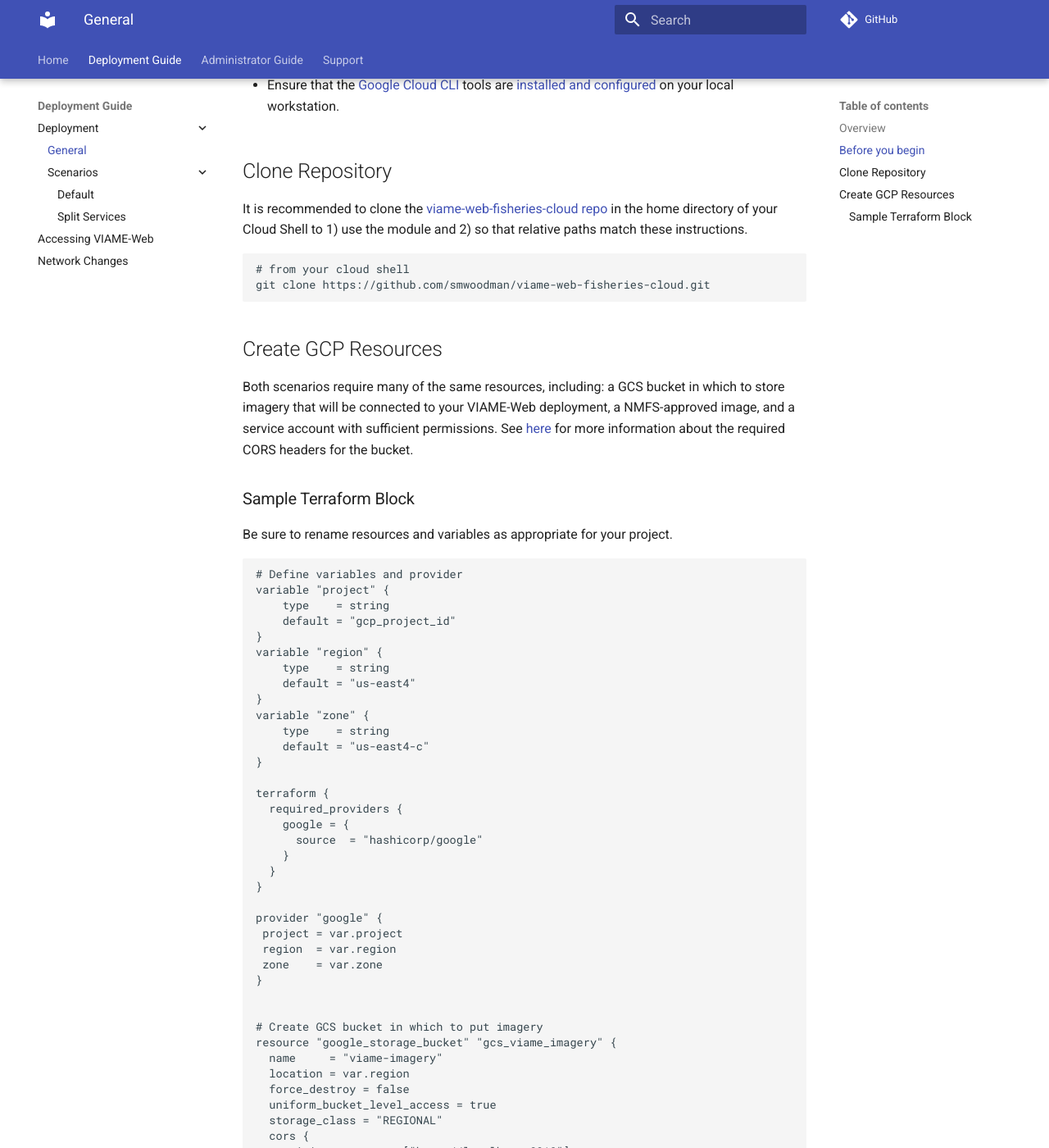
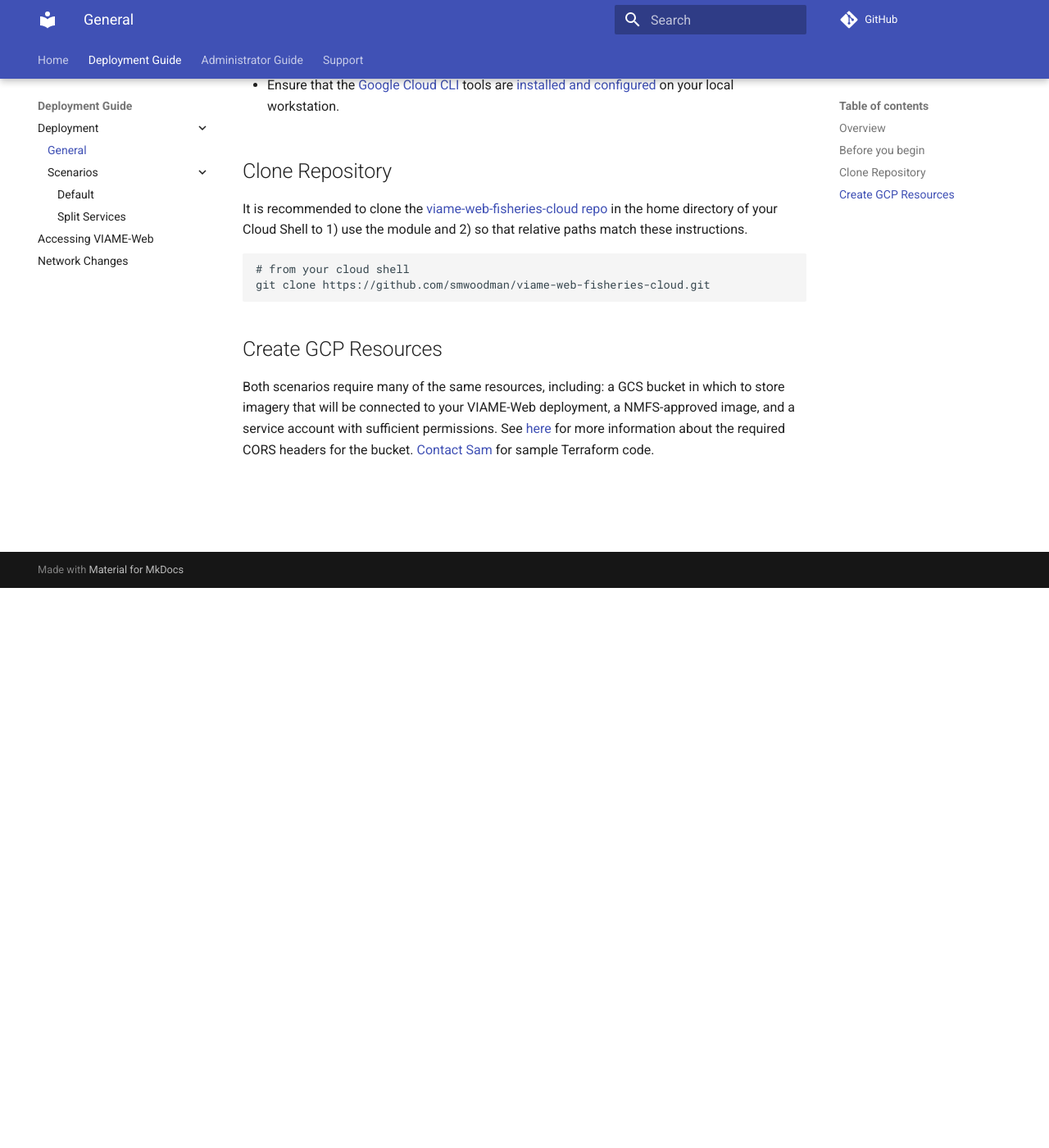
Before and after one commit to SWFSC/viame-web-noaa-gcp, an MkDocs documentation site: the page built from docs/deployment-general.md, in a window 1280 px wide and 1400 px high, scrolled down 683 px. Shown: the whole window at 82% size. Built offline with MkDocs 1.6.1 and Material for MkDocs 9.7.7, drawn with Linux system fonts in a browser that asks for light colours; comment, search, counter and statistics services are not loaded; some of the changed text lies outside the part shown.

Commit message:
rm tf code

````diff
--- a/docs/deployment-general.md
+++ b/docs/deployment-general.md
@@ -30,77 +30,4 @@
 
 ## Create GCP Resources
 
-Both scenarios require many of the same resources, including: a GCS bucket in which to store imagery that will be connected to your VIAME-Web deployment, a NMFS-approved image, and a service account with sufficient permissions. See  [here](https://kitware.github.io/dive/Deployment-Storage/#setting-up-cors) for more information about the required CORS headers for the bucket.
-
-### Sample Terraform Block
-
-Be sure to rename resources and variables as appropriate for your project.
-
-``` terraform
-# Define variables and provider
-variable "project" {
-    type    = string
-    default = "gcp_project_id"
-}
-variable "region" {
-    type    = string
-    default = "us-east4"
-}
-variable "zone" {
-    type    = string
-    default = "us-east4-c"
-}
-
-terraform {
-  required_providers {
-    google = {
-      source  = "hashicorp/google"
-    }
-  }
-}
-
-provider "google" {
- project = var.project
- region  = var.region
- zone    = var.zone
-}
-
-
-# Create GCS bucket in which to put imagery
-resource "google_storage_bucket" "gcs_viame_imagery" {
-  name     = "viame-imagery"
-  location = var.region
-  force_destroy = false
-  uniform_bucket_level_access = true
-  storage_class = "REGIONAL"
-  cors {
-    origin          = ["http://localhost:8010"]
-    method          = ["GET", "PUT", "POST", "DELETE"]
-    response_header = ["Content-Type"]
-    max_age_seconds = 3600
-  }
-}
-
-# Create data object for image
-data "google_compute_image" "nmfs_hardened_image" {
-  name  = "ubuntu-2004pro-cis-hardened-v4"
-  project = "nmfs-trusted-images"
-}
-
-# Create service account and assign permissions
-resource "google_service_account" "vm_sa1" {
-  account_id   = "vm-sa1"
-  display_name = "vm-sa1"
-}
-
-resource "google_project_iam_member" "vm_sa1_roles" {
-  project = var.project
-  for_each = toset([
-  	#todo: refine the roles that are required
-    "roles/storage.admin",
-    "roles/compute.admin"
-  ])
-  role = each.key
-  member = "serviceAccount:${google_service_account.vm_sa1.email}"
-}
-```
+Both scenarios require many of the same resources, including: a GCS bucket in which to store imagery that will be connected to your VIAME-Web deployment, a NMFS-approved image, and a service account with sufficient permissions. See  [here](https://kitware.github.io/dive/Deployment-Storage/#setting-up-cors) for more information about the required CORS headers for the bucket. [Contact Sam](support.md) for sample Terraform code.
````
Also changed, not shown: docs/deployment-default.md (+1 -26 lines), docs/deployment-split.md (+1 -44 lines), 1 other file.
